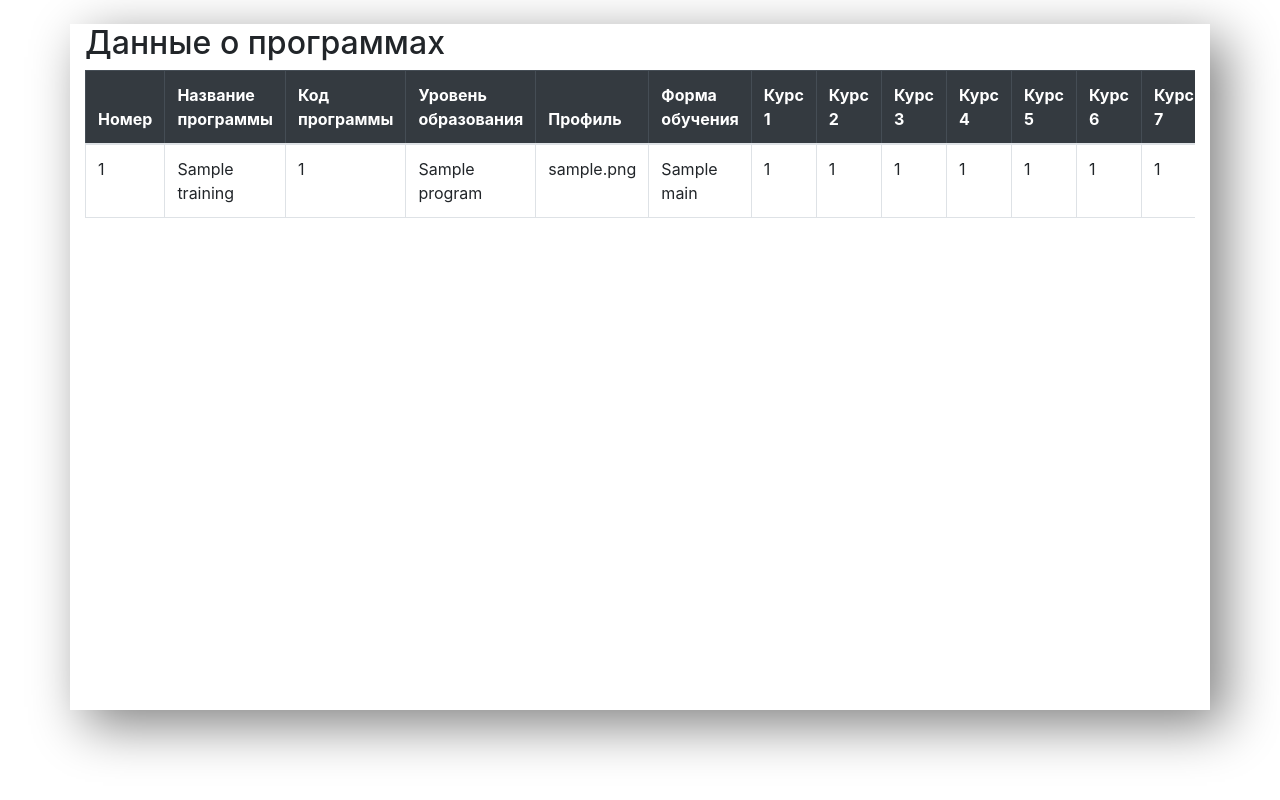
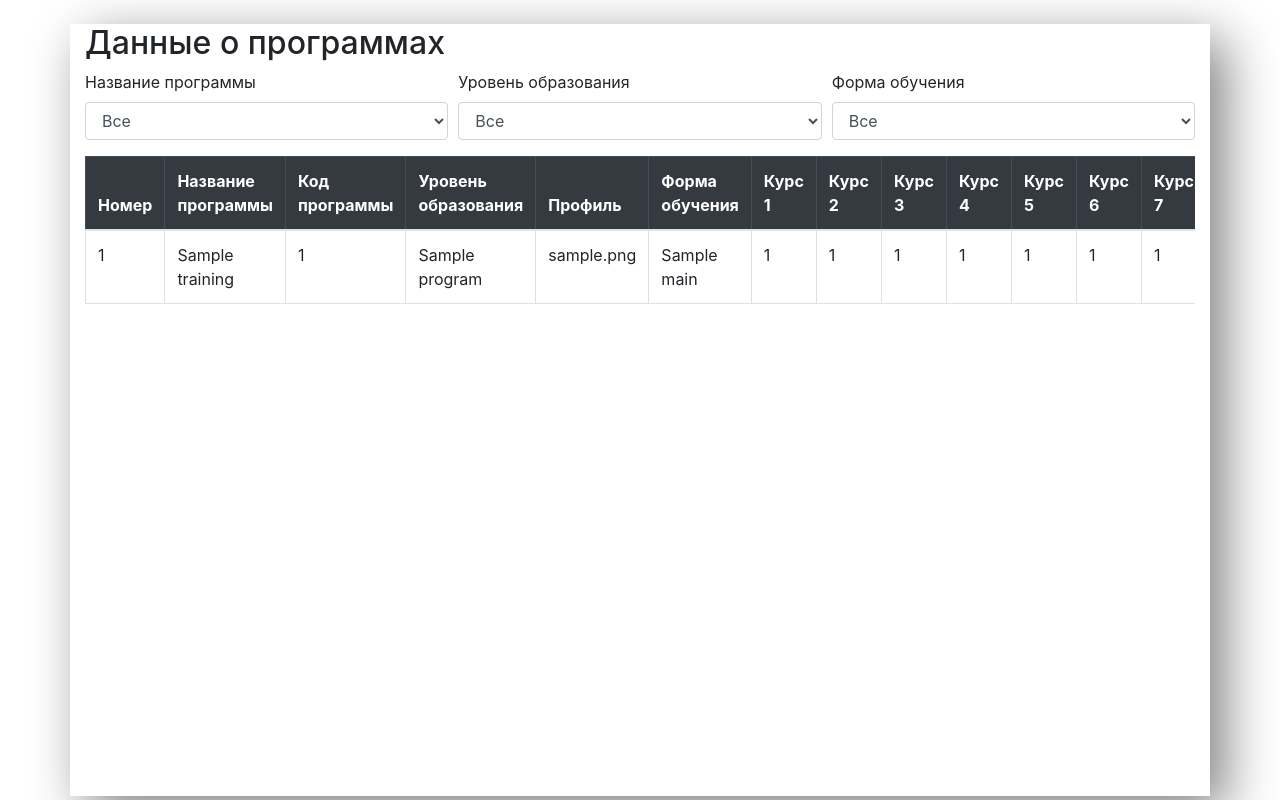
Before and after one commit to EngoyanSY/NIR_Engoyan, a Django app: page /vuz/prog/1/ in a window 1280 px wide. Run offline with Django 4.2, Linux system fonts and the light colour scheme; tables that the repository leaves empty hold one stand-in row (values such as "Sample post"); some libraries are stand-ins or nearby versions.

Commit message:
feat: filter menu for progs

```diff
--- a/server/vuz/templates/vuz/prog.html
+++ b/server/vuz/templates/vuz/prog.html
@@ -16,8 +16,37 @@
 <body>
     <div class="container mt-4" style="box-shadow: 15px 15px 50px grey">
         <h2>Данные о программах</h2>
+        <div class="form-row">
+            <div class="form-group col-md-4">
+                <label for="programFilter">Название программы</label>
+                <select id="programFilter" class="form-control">
+                    <option value="">Все</option>
+                    {% for name in fieldname %}
+                    <option value="{{ name.fieldid__fieldname }}">{{ name.fieldid__fieldname }}</option>
+                    {% endfor %}
+                </select>
+            </div>
+            <div class="form-group col-md-4">
+                <label for="educationLevelFilter">Уровень образования</label>
+                <select id="educationLevelFilter" class="form-control">
+                    <option value="">Все</option>
+                    {% for pr in prog %}
+                    <option value="{{ pr.progid__progname }}">{{ pr.progid__progname}}</option>
+                    {% endfor %}
+                </select>
+            </div>
+             <div class="form-group col-md-4">
+                <label for="educationLevelFilter">Форма обучения</label>
+                <select id="educationLevelFilter" class="form-control">
+                    <option value="">Все</option>
+                    {% for form in formname %}
+                    <option value="{{ form.formname }}">{{ form.formname }}</option>
+                    {% endfor %}
+                </select>
+            </div>
+        </div>
         <div class="table-responsive">
-        <table class="table table-bordered table-hover">
+        <table class="table table-bordered">
             <thead class="table-dark">
                 <tr>
                     <th>Номер</th>
@@ -35,7 +64,7 @@
                     <th>Курс 7</th>
                 </tr>
             </thead>
-            <tbody>
+            <tbody id="programTableBody">
                 {% for item in main_obj %}
                 <tr>
                     <td>{{ forloop.counter }}</td>
@@ -63,6 +92,37 @@
         </div>
     </div>
 
+
+     <script>
+        function filterTable() {
+            const programFilter = document.getElementById('programFilter').value.toLowerCase();
+            const educationLevelFilter = document.getElementById('educationLevelFilter').value.toLowerCase();
+            const studyFormFilter = document.getElementById('studyFormFilter').value.toLowerCase();
+
+            const tableBody = document.getElementById('programTableBody');
+            const rows = tableBody.getElementsByTagName('tr');
+
+            for (let i = 0; i < rows.length; i++) {
+                const cells = rows[i].getElementsByTagName('td');
+                const program = cells[1].textContent.toLowerCase();
+                const educationLevel = cells[3].textContent.toLowerCase();
+                const studyForm = cells[5].textContent.toLowerCase();
+
+                // Проверка условий фильтрации
+                const programMatch = programFilter === '' || program.includes(programFilter);
+                const educationLevelMatch = educationLevelFilter === '' || educationLevel.includes(educationLevelFilter);
+                const studyFormMatch = studyFormFilter === '' || studyForm.includes(studyFormFilter);
+
+                // Установка видимости строки
+                rows[i].style.display = programMatch && educationLevelMatch && studyFormMatch ? 'table-row' : 'none';
+            }
+        }
+
+        // Обработчики событий для фильтров
+        document.getElementById('programFilter').addEventListener('change', filterTable);
+        document.getElementById('educationLevelFilter').addEventListener('change', filterTable);
+        document.getElementById('studyFormFilter').addEventListener('change', filterTable);
+    </script>
     <script src="https://cdnjs.cloudflare.com/ajax/libs/jquery/3.5.1/jquery.min.js"></script>
     <script src="https://cdnjs.cloudflare.com/ajax/libs/twitter-bootstrap/4.5.2/js/bootstrap.bundle.min.js"></script>
 </body>
--- a/server/vuz/views.py
+++ b/server/vuz/views.py
@@ -24,5 +24,14 @@ def vuz(request, filter):
 def prog(request, vuz_id):
     vuz = Vuz.objects.get(pk=vuz_id)
     vuzid = vuz.id
+
     main_obj = Main.objects.filter(id_vuz = vuzid).select_related('fieldid', 'progid', 'id_vuz')
-    return render(request,'vuz/prog.html', {"main_obj":main_obj})
+    fieldname = main_obj.values('fieldid__fieldname').distinct()
+    formname = main_obj.values('formname').distinct()
+    prog = main_obj.values('progid__progname').distinct()
+    context = {'main_obj': main_obj,
+               'fieldname': fieldname,
+               'formname': formname,
+               'prog': prog,
+               }
+    return render(request,'vuz/prog.html', context)
```
